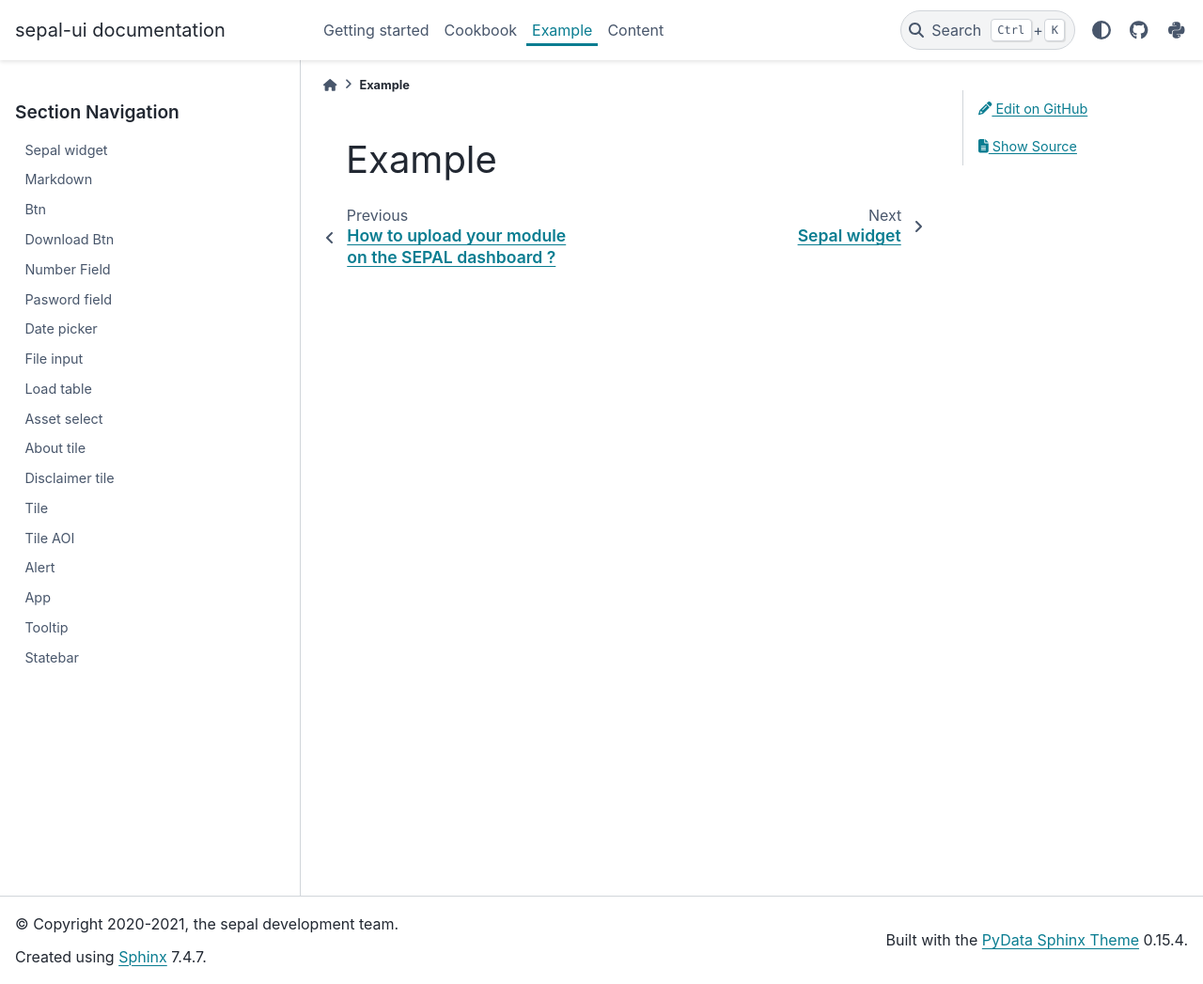
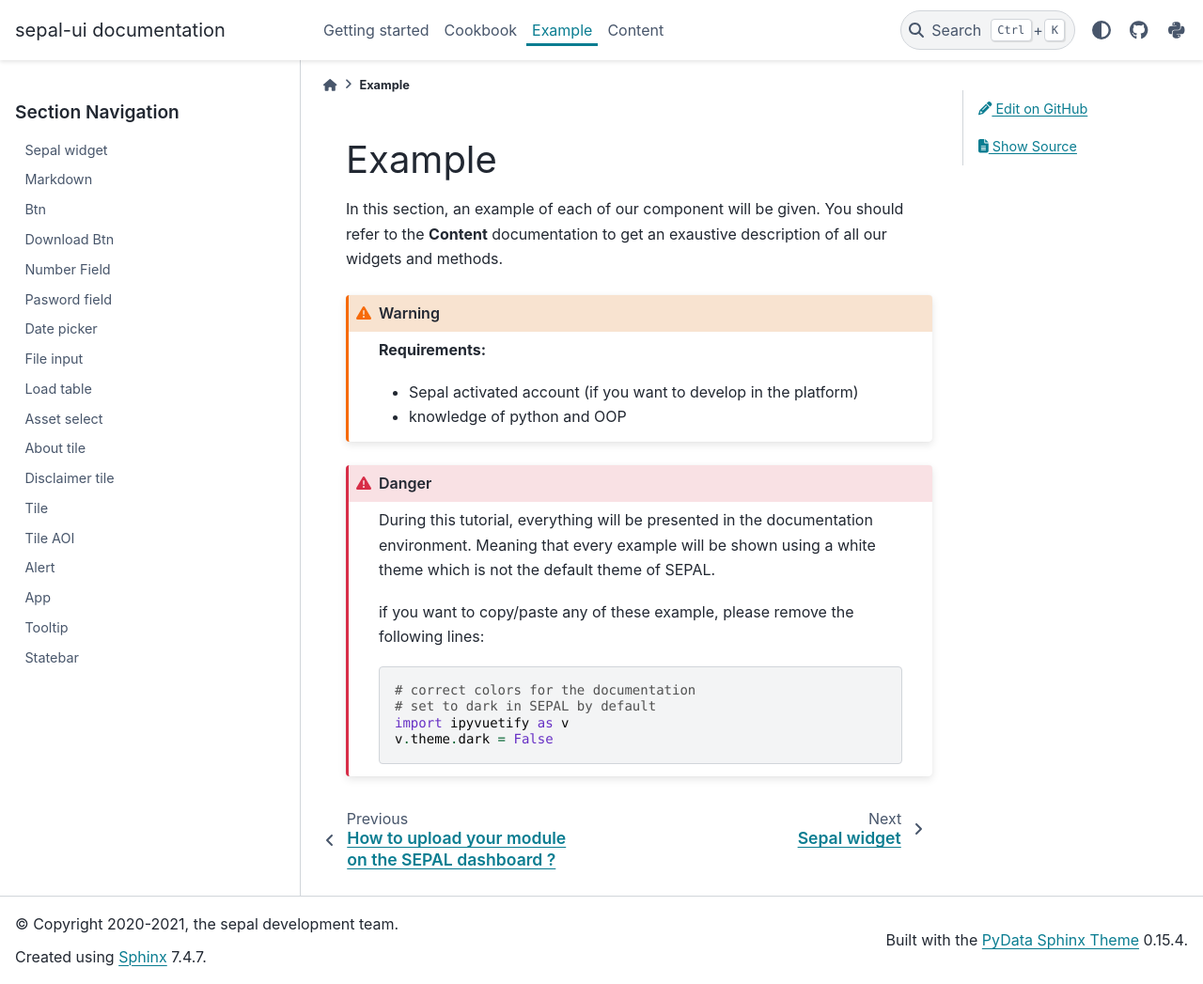
Before and after one commit to openforis/sepal_ui, a Sphinx documentation site: the page built from docs/source/widgets/index.rst, in a window 1280 px wide and 1047 px high. Shown: the whole window at 94% size. Built offline with Sphinx 7.4.7 and the PyData theme 0.15.4, drawn with Linux system fonts in a browser that asks for light colours; the version number could not be read and is left out.

Commit message:
docs: edit index.rst for widget

```diff
--- a/docs/source/widgets/about.rst
+++ b/docs/source/widgets/about.rst
@@ -4,7 +4,7 @@ About tile
 Overview
 --------
 
-:code:`TileAbout` is a widget to display `markdown <https://www.markdownguide.org/basic-syntax/>`_ flavored file to describe the module. it inherits from the :code:`Tile` class. To use it create a file containing some mkd content and use it as a first argument of the tile. The content will be display as in GitHub.
+:code:`TileAbout` is a widget to display `markdown <https://www.markdownguide.org/basic-syntax/>`__ flavored file to describe the module. it inherits from the :code:`Tile` class. To use it create a file containing some mkd content and use it as a first argument of the tile. The content will be display as in GitHub.
 
 In the following example we create a fake file on the fly and use it to display somme text in a :code:`AboutTile`.
 
@@ -12,10 +12,10 @@ In the following example we create a fake file on the fly and use it to display
 
     from sepal_ui import sepalwidgets as sw
     from pathlib import Path
-    import ipyvuetify as v
 
     # correct colors for the documentation
     # set to dark in SEPAL by default
+    import ipyvuetify as v
     v.theme.dark = False
 
     # create the widget
--- a/docs/source/widgets/index.rst
+++ b/docs/source/widgets/index.rst
@@ -1,6 +1,26 @@
 Example
 =======
+In this section, an example of each of our component will be given. You should refer to the **Content** documentation to get an exaustive description of all our widgets and methods.
 
+.. warning::
+
+    **Requirements:**
+
+    * Sepal activated account (if you want to develop in the platform)
+    * knowledge of python and OOP
+
+.. danger::
+
+    During this tutorial, everything will be presented in the documentation environment. Meaning that every example will be shown using a white theme which is not the default theme of SEPAL.
+
+    if you want to copy/paste any of these example, please remove the following lines:
+
+    .. code-block::
+
+        # correct colors for the documentation
+        # set to dark in SEPAL by default
+        import ipyvuetify as v
+        v.theme.dark = False
 
 .. toctree::
     :maxdepth: 1
```
Also changed, not shown: docs/source/widgets/alert.rst (+7 -7 lines).
